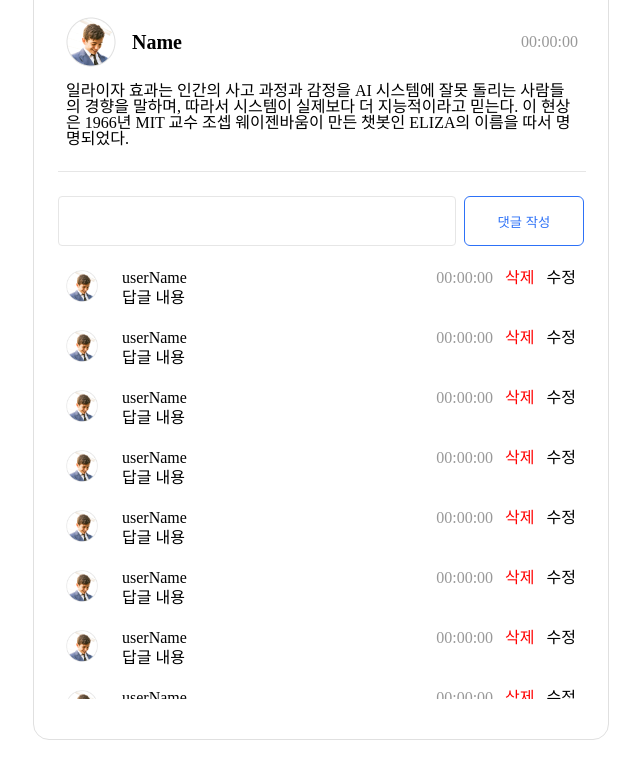
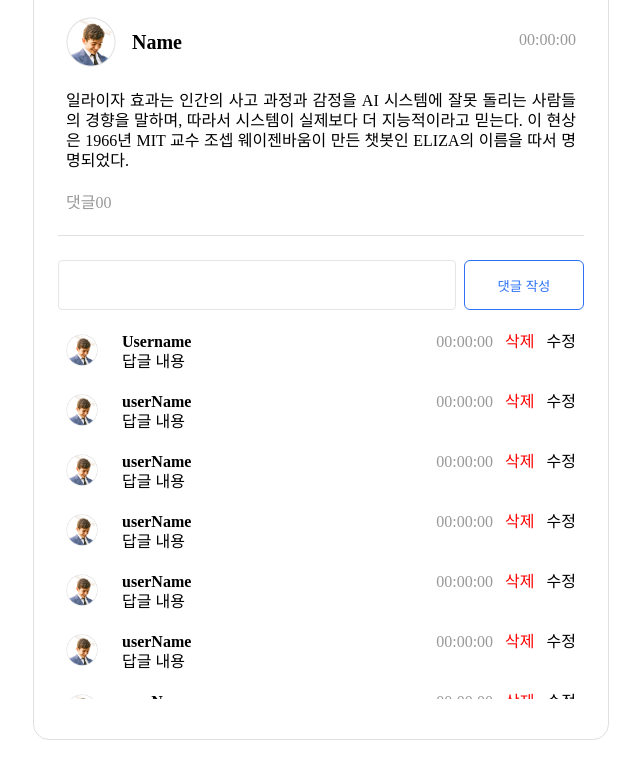
Before and after one commit to wecode-bootcamp-korea/49-1st-Team2-frontend, a React app: page /mainDetail in a window 1280 px wide. Shown: the part 134-904 px from the top of the page, without its empty margins (319-959 px from the left). Built offline with nearby package versions, Linux system fonts and the light colour scheme.

Commit message:
쓰레드 UI 구현 완료

```diff
--- a/src/pages/Login/Login.js
+++ b/src/pages/Login/Login.js
@@ -17,32 +17,32 @@ const Login = () => {
 
   const isTurnOn = userEmail.includes("@") && userPassword.length >= 5;
 
-  const req = () => {
-    fetch("http://10.58.52.97:8000/login", {
-      method: "POST",
-      body: JSON.stringify({
-        email: userEmail,
-        password: userPassword,
-      }),
-      headers: {
-        "Content-Type": "application/json;charset=utf-8",
-      },
-    })
-      .then((res) => {
-        return res.json();
-      })
-      .then((result) => {
-        console.log(result);
-        if (result.message === "Login Successful") {
-          localStorage.setItem("token", result.token);
-          Link("/Main");
-          alert("로그인 성공");
-        } else {
-          alert("로그인 실패");
-        }
-      });
-    nav("/main");
-  };
+  // const req = () => {
+  //   fetch("http://10.58.52.97:8000/login", {
+  //     method: "POST",
+  //     body: JSON.stringify({
+  //       email: userEmail,
+  //       password: userPassword,
+  //     }),
+  //     headers: {
+  //       "Content-Type": "application/json;charset=utf-8",
+  //     },
+  //   })
+  //     .then((res) => {
+  //       return res.json();
+  //     })
+  //     .then((result) => {
+  //       console.log(result);
+  //       if (result.message === "Login Successful") {
+  //         localStorage.setItem("token", result.token);
+  //         Link("/Main");
+  //         alert("로그인 성공");
+  //       } else {
+  //         alert("로그인 실패");
+  //       }
+  //     });
+  //   nav("/main");
+  // };
 
   return (
     <div className="login">
--- a/src/pages/MainDetail/MainDetail.js
+++ b/src/pages/MainDetail/MainDetail.js
@@ -15,22 +15,24 @@ const MainDetail = () => {
           </Link>
           뒤로
         </header>
-        <div className="contents">
-          <div className="info">
-            <div className="name">
+        <div className="contentsCompo">
+          <div className="nameWrap">
             <img src="/images/testImg.png" />
-              <span>Name</span>
+            <label>
+              Name<span>00:00:00</span>
+            </label>
           </div>
-            <div className="time">
-              <p>00:00:00</p>
-            </div>
-          </div>
+          <div className="textBox">
             <p>
               일라이자 효과는 인간의 사고 과정과 감정을 AI 시스템에 잘못 돌리는
               사람들의 경향을 말하며, 따라서 시스템이 실제보다 더 지능적이라고
               믿는다. 이 현상은 1966년 MIT 교수 조셉 웨이젠바움이 만든 챗봇인
               ELIZA의 이름을 따서 명명되었다.
             </p>
+          </div>
+          <div className="commentGo">
+            <p> 댓글00</p>
+          </div>
         </div>
         <div className="comment">
           <input className="upload"></input>
@@ -45,7 +47,7 @@ const MainDetail = () => {
             <div className="postRight">
               <div className="content">
                 <div className="postHead">
-                  <span>userName</span>
+                  <span>Username</span>
                   <div className="frame">
                     <span className="Cgray60">00:00:00</span>
                     <a className="Cred">삭제</a>
--- a/src/pages/MainDetail/MainDetail.scss
+++ b/src/pages/MainDetail/MainDetail.scss
@@ -1,3 +1,4 @@
+@import "../../styles/common.scss";
 .mainDetail {
   width: 576px;
   height: 844px;
@@ -21,9 +22,11 @@
     header {
       display: flex;
       height: 56px;
-      padding: 8px 433px 8px 16px;
+      padding: 8px 0 8px 16px;
       align-items: center;
       align-self: stretch;
+      font-size: 20px;
+      font-weight: bold;
 
       img {
         width: 40px;
@@ -32,40 +35,38 @@
       }
     }
 
-    .contents {
-      display: flex;
-      width: 528px;
-      padding: 0px 8px 24px 8px;
+    .contentsCompo {
+      @include center;
       flex-direction: column;
-      align-items: flex-start;
-      gap: 16px;
-      border-bottom: 1px solid #e6e6e6;
+      gap: 24px;
+      border-bottom: 1px solid #e0e0e0;
+      padding: 0 8px 24px 8px;
 
-      .info {
-        display: flex;
-        justify-content: space-between;
-        align-items: center;
-        align-self: stretch;
-
-        .name {
-          display: flex;
-          padding-right: 0px;
-          align-items: center;
-          gap: 16px;
-          flex: 1 0 0;
-
-          span {
-            font-family: Apple SD Gothic Neo;
-            font-size: 20px;
-            font-style: normal;
-            font-weight: 700;
-            line-height: normal;
+      .nameWrap {
+        @include center;
+        width: 100%;
+        > label {
+          width: 100%;
+          position: relative;
+          margin-left: 16px;
+          font-size: 20px;
+          font-weight: bold;
+          > span {
+            position: absolute;
+            right: 0;
+            font-weight: normal;
+            font-size: 16px;
+            color: #999;
           }
         }
-
-        .time {
-          color: #999999;
-        }
+      }
+      .textBox {
+        text-align: justify;
+        line-height: 20px;
+      }
+      .commentGo {
+        width: 100%;
+        color: #999;
       }
     }
 
@@ -101,6 +102,10 @@
       align-self: stretch;
       overflow: auto;
       height: 100%;
+
+      &::-webkit-scrollbar {
+        display: none;
+      }
 
       .post {
         display: flex;
@@ -143,6 +148,9 @@
             justify-content: space-between;
             align-items: center;
             align-self: stretch;
+            > span {
+              font-weight: bold;
+            }
           }
           .frame {
             display: flex;
--- a/src/pages/WriteList/WriteList.scss
+++ b/src/pages/WriteList/WriteList.scss
@@ -1,3 +1,4 @@
+@import "../../styles/common.scss";
 .writeList {
   height: 844px;
   border-radius: 16px;
@@ -23,16 +24,13 @@
     padding-bottom: 0px;
     align-items: flex-start;
     gap: 24px;
-    flex: 1 0 0;
     align-self: stretch;
   }
   .writeContent {
     display: flex;
     flex-direction: column;
-    align-items: flex-start;
     gap: 8px;
-    flex: 1 0 0;
-    align-self: stretch;
+    padding-bottom: 24px;
 
     p {
       font-size: 20px;
@@ -42,11 +40,9 @@
     }
     textarea {
       width: 100%;
-      display: flex;
-      padding: 15px 307px 617px 16px;
+      @include center;
+      padding: 15px 300px 572px 16px;
       flex-direction: column;
-      align-items: center;
-      align-self: stretch;
       border-radius: 6px;
       border: 1px solid var(--Grey88, #e0e0e0);
       background: var(--White, #fff);
@@ -61,5 +57,10 @@
     align-items: flex-start;
     align-self: stretch;
     border-top: 1px solid #e6e6e6;
+    .bordBtn,
+    .fillBtn {
+      font-size: 16px;
+      font-weight: bold;
+    }
   }
 }
```
Lines whose indentation alone changed are shown as unchanged.
